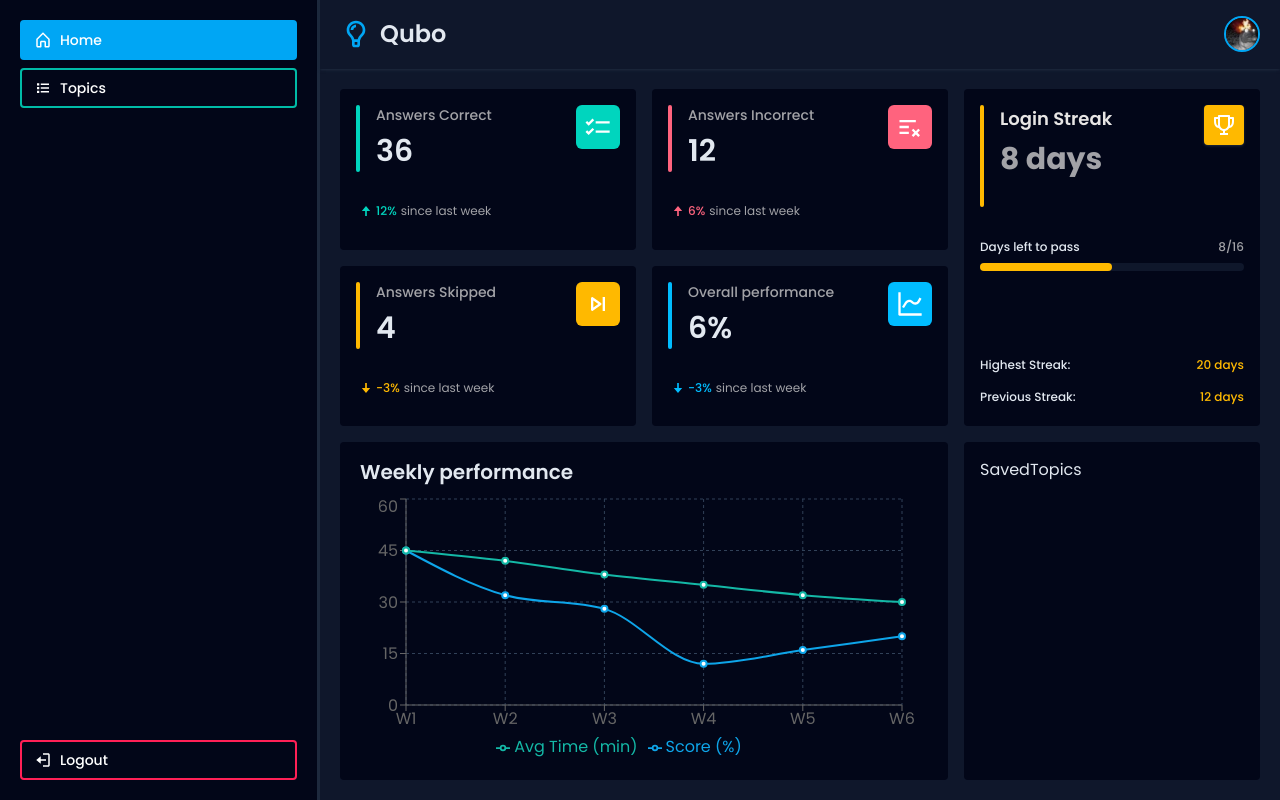
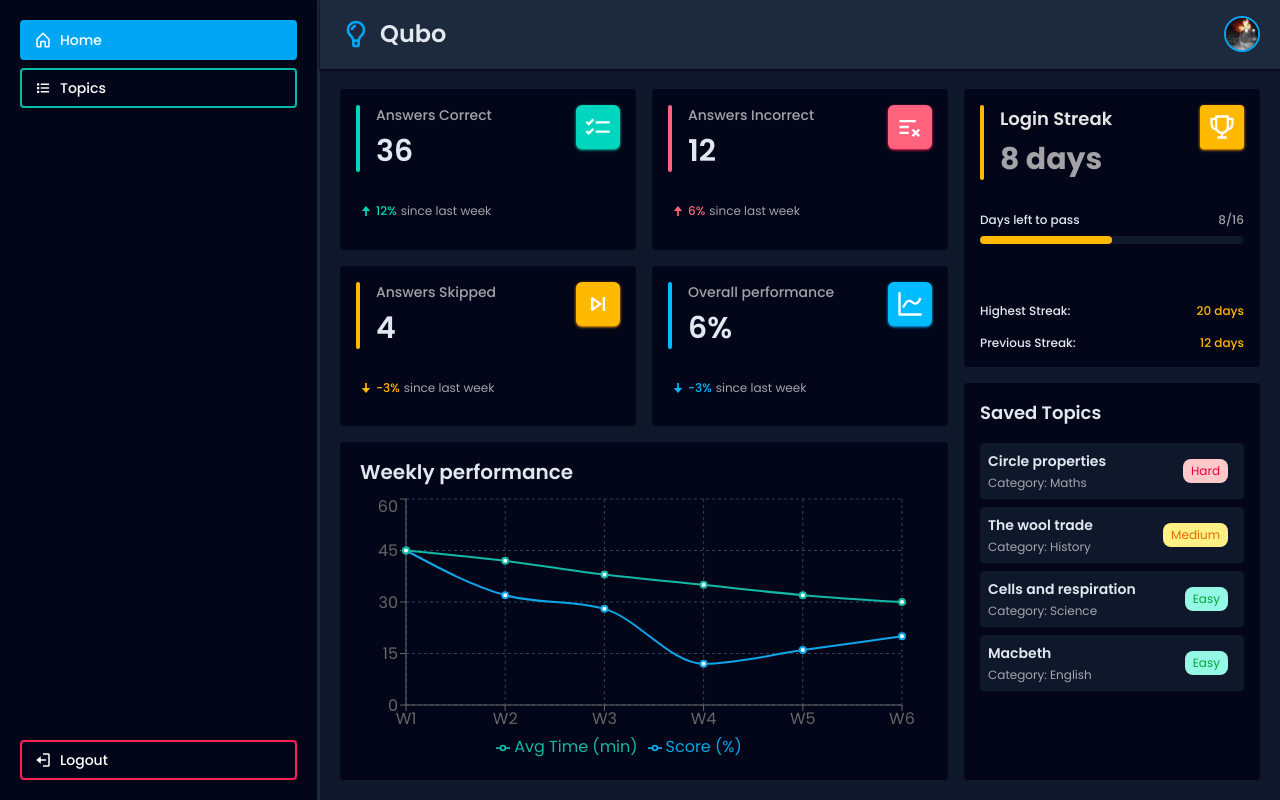
Before and after one commit to N4EXM/quiz_app, a React app in the folder frontend/: page / in a window 1280 px wide. Built offline with nearby package versions, Linux system fonts and the light colour scheme; the HTML template or start-up script is replaced by a standard one.

Commit message:
working on the TopicsList page

```diff
--- a/frontend/src/components/Home/CurrentStreakCard.jsx
+++ b/frontend/src/components/Home/CurrentStreakCard.jsx
@@ -43,7 +43,7 @@ const CurrentStreakCard = ({
                     </div>
                 </div>
                 <i
-                    className='p-2 rounded-sm dark:bg-amber-400 bg-amber-500 text-white shadow shadow-slate-500 dark:shadow-slate-800'
+                    className='p-2 rounded-sm dark:bg-amber-400 bg-amber-500 text-white shadow shadow-slate-500 dark:shadow-amber-500'
                 >
                     {icon}
                 </i>
--- a/frontend/src/components/Home/SavedTopics.jsx
+++ b/frontend/src/components/Home/SavedTopics.jsx
@@ -1,4 +1,5 @@
-import React from 'react'
+import React, { useState } from 'react'
+import SmallTopicCard from './SmallTopicCard'
 
 const SavedTopics = ({
     colStart,
@@ -6,9 +7,38 @@ const SavedTopics = ({
     rowStart,
     rowEnd,
 }) => {
+
+
+    const [savedTopics, setSavedTopics] = useState([
+        {
+            topicId: 0,
+            title: "Circle properties",
+            category: "Maths",
+            difficulty: "Hard"
+        },
+        {
+            topicId: 1,
+            title: "The wool trade",
+            category: "History",
+            difficulty: "Medium"
+        },
+        {
+            topicId: 2,
+            title: "Cells and respiration",
+            category: "Science",
+            difficulty: "Easy"
+        },
+        {
+            topicId: 3,
+            title: "Macbeth",
+            category: "English",
+            difficulty: "Easy"
+        },
+    ])
+
     return (
         <div
-            className="w-full h-full bg-slate-100 shadow-sm shadow-slate-400 rounded-sm p-4 dark:bg-slate-950 dark:shadow-none"
+            className="w-full h-full bg-slate-100 shadow-sm shadow-slate-400 rounded-sm p-4 dark:bg-slate-950 dark:shadow-none flex flex-col gap-4"
             style={{
                 gridColumnStart: colStart,
                 gridColumnEnd: colEnd,
@@ -16,7 +46,25 @@ const SavedTopics = ({
                 gridRowEnd: rowEnd
             }}
         >
-            SavedTopics
+            <h1
+                className='font-semibold text-lg'
+            >
+                Saved Topics
+            </h1>
+            <div
+                className='overflow-y-scroll flex flex-col gap-2 w-full h-68 scrollbar-hide'
+            >
+                {
+                    savedTopics.map((topic) => (
+                        <SmallTopicCard
+                            key={topic.id}
+                            title={topic.title}
+                            category={topic.category}
+                            difficulty={topic.difficulty}
+                        />
+                    ))
+                }
+            </div>
         </div>
     )
 
--- /dev/null
+++ b/frontend/src/components/Home/SmallTopicCard.jsx
@@ -0,0 +1,36 @@
+import React from 'react'
+
+const SmallTopicCard = ({title, category, difficulty}) => {
+  return (
+    <div
+        className='flex flex-row w-full h-fit items-center justify-between p-2 rounded-sm hover:text-sky-500 dark:hover:text-sky-400 duration-200 dark:bg-slate-900 bg-slate-200'
+    >
+        <div
+            className='flex flex-col gap-1 w-fit h-fit '
+        >
+            <h1
+                className='text-sm font-semibold'
+            >
+                {title}
+            </h1>
+            <p
+                className='text-xs text-stone-800/70 dark:text-stone-200/70'
+            >
+                Category: {category}
+            </p>
+        </div>
+        <div
+            className='flex flex-col w-fit h-full justify-center pr-2 items-center'
+        >
+            <p
+                className={`text-xs p-1 px-2 rounded-lg ${difficulty === "Hard" && "bg-red-200 text-rose-600"} ${difficulty === "Medium" && "bg-yellow-200 text-amber-600"} ${difficulty === "Easy" && "bg-teal-200 text-green-600"}`}
+            >
+                {difficulty}
+            </p>
+            {/* <svg  xmlns="http://www.w3.org/2000/svg" width={24} height={24} fill={"currentColor"} viewBox="0 0 24 24"><path d="M6 13h6v4l6-5-6-5v4H6z"></path></svg>     */}
+        </div>
+    </div>
+  )
+}
+
+export default SmallTopicCard
--- a/frontend/src/components/Home/StatisticsCard.jsx
+++ b/frontend/src/components/Home/StatisticsCard.jsx
@@ -48,7 +48,7 @@ const StatisticsCard = ({
           </div>
         </div>
         <i
-          className={`${colour === "green" && "bg-teal-500 dark:bg-teal-400"} ${colour === "red" && "bg-rose-500 dark:bg-rose-400"} ${colour === "orange" && "bg-amber-500 dark:bg-amber-400"} ${colour === "blue" && "bg-sky-500 dark:bg-sky-400"} p-2 rounded-md text-white`}
+          className={`${colour === "green" && "bg-teal-500 dark:bg-teal-400 dark:shadow-teal-500"} ${colour === "red" && "bg-rose-500 dark:bg-rose-400 dark:shadow-rose-500"} ${colour === "orange" && "bg-amber-500 dark:shadow-amber-500 dark:bg-amber-400"} ${colour === "blue" && "bg-sky-500 dark:bg-sky-400 dark:shadow-sky-500"} p-2 rounded-md text-white shadow shadow-slate-400`}
         >
           {icon}
         </i>
--- a/frontend/src/components/Navbar.jsx
+++ b/frontend/src/components/Navbar.jsx
@@ -18,7 +18,7 @@ const Navbar = () => {
 
   return (
     <div
-      className='flex flex-row items-center justify-between w-full h-fit px-5 p-4 bg-slate-100 shadow-slate-400 dark:bg-slate-900 dark:shadow-slate-800 shadow-sm'
+      className='flex flex-row items-center justify-between w-full h-fit px-5 p-4 bg-slate-100 shadow-slate-400 dark:bg-slate-800 dark:shadow-slate-950 shadow-sm '
     >
 
       {/* title */}
--- a/frontend/src/components/Sidebar.jsx
+++ b/frontend/src/components/Sidebar.jsx
@@ -8,7 +8,7 @@ const Sidebar = () => {
 
   return (
     <div
-      className='h-full items-start justify-between bg-slate-950 dark:bg-slate-950 border-r-3 border-slate-400 dark:border-slate-800 p-5 flex flex-col gap-10 w-80 max-w-80 min-w-80'
+      className='h-full items-start justify-between bg-slate-950  border-r-3 border-slate-400 dark:border-slate-800 p-5 flex flex-col gap-10 w-80 max-w-80 min-w-80'
     >
       <div
         className='flex flex-col gap-2 w-full h-fit'
--- /dev/null
+++ b/frontend/src/components/TopicsListComponents/TopicsList.jsx
@@ -0,0 +1,27 @@
+import React from 'react'
+
+const TopicsList = ({ quizTopicsList, topic }) => {
+  return (
+    <div
+        className='flex flex-col gap-2'
+    >
+        <div
+            className='flex flex-col gap-2 w-full h-fit'
+        >
+            <h1
+                className='text-lg font-semibold'
+            >
+                {topic}
+            </h1>
+            <span className='w-full min-h-0.5 bg-slate-700 dark:bg-slate-700'></span>
+        </div>
+        <div
+            className='flex flex-row items-center gap-4 w-full overflow-x-scroll'
+        >
+            {}
+        </div>
+    </div>
+  )
+}
+
+export default TopicsList
--- a/frontend/src/components/UserMenu.jsx
+++ b/frontend/src/components/UserMenu.jsx
@@ -21,7 +21,7 @@ const UserMenu = ({ userMenuToggle, setUserMenuToggle, setToggleSettings }) => {
   return (
     <>
       <div
-        className={`absolute top-12 right-0 w-64 min-h-40 h-fit pb-o.5 flex-col rounded-sm items-start justify-start shadow-slate-800 border-slate-100 border-2 dark:border-sky-500 dark:bg-slate-900 bg-slate-100 shadow ${userMenuToggle ? "flex" : "hidden"}`}
+        className={`absolute top-12 right-0 w-64 min-h-40 h-fit pb-0.5 flex-col rounded-sm items-start justify-start shadow-slate-950 dark:shadow-md border-slate-100 border-2 dark:border-sky-500 dark:bg-slate-900 bg-slate-100 shadow ${userMenuToggle ? "flex" : "hidden"}`}
         ref={checkClickRef}
       >
 
--- a/frontend/src/index.css
+++ b/frontend/src/index.css
@@ -157,6 +157,17 @@
 
 @custom-variant dark (&:where(.dark, .dark *));
 
+/* For Webkit-based browsers (Chrome, Safari and Opera) */
+.scrollbar-hide::-webkit-scrollbar {
+    display: none;
+}
+
+/* For IE, Edge and Firefox */
+.scrollbar-hide {
+    -ms-overflow-style: none;  /* IE and Edge */
+    scrollbar-width: none;  /* Firefox */
+}
+
 /* Set Poppins as the default font family */
 @theme {
   --font-sans: 'Poppins', ui-sans-serif, system-ui;
--- a/frontend/src/pages/Home.jsx
+++ b/frontend/src/pages/Home.jsx
@@ -78,14 +78,14 @@ const Home = () => {
         />
         <CurrentStreakCard
           rowStart={1}
-          rowEnd={7}
+          rowEnd={6}
           colStart={9}
           colEnd={13}
-          icon={<svg  xmlns="http://www.w3.org/2000/svg" width={24} height={24} fill={"currentColor"} viewBox="0 0 24 24">{/* Boxicons v3.0 https://boxicons.com | License  https://docs.boxicons.com/free */}<path d="m21,4h-3v-1c0-.55-.45-1-1-1H7c-.55,0-1,.45-1,1v1h-3c-.55,0-1,.45-1,1v3c0,4.29,1.79,6.88,4.81,6.99.88,1.52,2.4,2.62,4.19,2.92v2.09h-3v2h8v-2h-3v-2.09c1.79-.3,3.32-1.4,4.19-2.92,3.01-.11,4.81-2.7,4.81-6.99v-3c0-.55-.45-1-1-1ZM4,8v-2h2v6c0,.28.03.56.06.83-1.84-.71-2.06-3.52-2.06-4.83Zm12,4c0,2.21-1.79,4-4,4s-4-1.79-4-4V4h8v8Zm4-4c0,1.31-.22,4.12-2.06,4.83.04-.27.06-.55.06-.83v-6h2v2Z"></path></svg>}
+          icon={<svg  xmlns="http://www.w3.org/2000/svg" width={28} height={28} fill={"currentColor"} viewBox="0 0 24 24">{/* Boxicons v3.0 https://boxicons.com | License  https://docs.boxicons.com/free */}<path d="m21,4h-3v-1c0-.55-.45-1-1-1H7c-.55,0-1,.45-1,1v1h-3c-.55,0-1,.45-1,1v3c0,4.29,1.79,6.88,4.81,6.99.88,1.52,2.4,2.62,4.19,2.92v2.09h-3v2h8v-2h-3v-2.09c1.79-.3,3.32-1.4,4.19-2.92,3.01-.11,4.81-2.7,4.81-6.99v-3c0-.55-.45-1-1-1ZM4,8v-2h2v6c0,.28.03.56.06.83-1.84-.71-2.06-3.52-2.06-4.83Zm12,4c0,2.21-1.79,4-4,4s-4-1.79-4-4V4h8v8Zm4-4c0,1.31-.22,4.12-2.06,4.83.04-.27.06-.55.06-.83v-6h2v2Z"></path></svg>}
           value={8}
         />
         <SavedTopics
-          rowStart={7}
+          rowStart={6}
           rowEnd={13}
           colStart={9}
           colEnd={13}
--- a/frontend/src/pages/TopicListPage.jsx
+++ b/frontend/src/pages/TopicListPage.jsx
@@ -1,9 +1,173 @@
-import React from 'react'
+import React, { useEffect, useState } from 'react'
 import Layout from '../components/Layout'
+import TopicsList from '../components/TopicsListComponents/TopicsList';
+
 
 const TopicListPage = () => {
+
+  const quizzes = [
+    {
+      id: 1,
+      title: "Basic Arithmetic",
+      topic: "Mathematics",
+      desc: "Test your fundamental math skills with addition, subtraction, multiplication, and division problems.",
+      difficulty: "Easy",
+      completed: true
+    },
+    {
+      id: 2,
+      title: "Algebra Fundamentals",
+      topic: "Mathematics",
+      desc: "Solve linear equations and work with variables in this introductory algebra quiz.",
+      difficulty: "Medium",
+      completed: false
+    },
+    {
+      id: 3,
+      title: "World Capitals",
+      topic: "Geography",
+      desc: "How well do you know the capital cities of countries around the world?",
+      difficulty: "Medium",
+      completed: true
+    },
+    {
+      id: 4,
+      title: "Quantum Physics Basics",
+      topic: "Science",
+      desc: "Advanced concepts in quantum mechanics and particle physics for science enthusiasts.",
+      difficulty: "Hard",
+      completed: false
+    },
+    {
+      id: 5,
+      title: "JavaScript Fundamentals",
+      topic: "Programming",
+      desc: "Test your knowledge of JavaScript basics including variables, functions, and data types.",
+      difficulty: "Easy",
+      completed: true
+    },
+    {
+      id: 6,
+      title: "Ancient Civilizations",
+      topic: "History",
+      desc: "Explore the mysteries of ancient Egypt, Greece, Rome, and Mesopotamia.",
+      difficulty: "Medium",
+      completed: false
+    },
+    {
+      id: 7,
+      title: "Organic Chemistry",
+      topic: "Science",
+      desc: "Challenging questions about hydrocarbons, functional groups, and reaction mechanisms.",
+      difficulty: "Hard",
+      completed: false
+    },
+    {
+      id: 8,
+      title: "Grammar Essentials",
+      topic: "English",
+      desc: "Improve your writing with questions about punctuation, sentence structure, and common grammar rules.",
+      difficulty: "Easy",
+      completed: true
+    },
+    {
+      id: 9,
+      title: "Data Structures & Algorithms",
+      topic: "Computer Science",
+      desc: "Advanced problems involving trees, graphs, sorting algorithms, and time complexity.",
+      difficulty: "Hard",
+      completed: true
+    },
+    {
+      id: 10,
+      title: "Art History",
+      topic: "Arts",
+      desc: "From Renaissance masters to modern art movements, test your knowledge of art through the ages.",
+      difficulty: "Medium",
+      completed: false
+    },
+    {
+      id: 11,
+      title: "Human Anatomy",
+      topic: "Biology",
+      desc: "Identify organs, bones, and systems in the human body.",
+      difficulty: "Medium",
+      completed: true
+    },
+    {
+      id: 12,
+      title: "Financial Literacy",
+      topic: "Economics",
+      desc: "Basic concepts in personal finance, investing, and economic principles.",
+      difficulty: "Easy",
+      completed: false
+    },
+    {
+      id: 13,
+      title: "Machine Learning Concepts",
+      topic: "Artificial Intelligence",
+      desc: "Advanced topics in neural networks, deep learning, and AI algorithms.",
+      difficulty: "Hard",
+      completed: false
+    },
+    {
+      id: 14,
+      title: "Music Theory",
+      topic: "Music",
+      desc: "Understand scales, chords, rhythm, and musical notation.",
+      difficulty: "Medium",
+      completed: true
+    },
+    {
+      id: 15,
+      title: "Environmental Science",
+      topic: "Ecology",
+      desc: "Climate change, ecosystems, and conservation efforts around the world.",
+      difficulty: "Easy",
+      completed: false
+    }
+  ];
+
+  const getAllTopics = (quizzes) => {
+    const topics = quizzes.map(quiz => quiz.topic);
+    return [...new Set(topics)]; // Remove duplicates using Set
+  };
+
+  const getQuizzesByTopic = (topic) => {
+    return quizzes.filter(quiz =>
+      quiz.topic.toLowerCase() === topic.toLowerCase()
+    );
+  };
+
+  const [topics] = useState(getAllTopics(quizzes))
+
+  useEffect(() => {
+    console.log(topics)
+  }, [topics])
+
   return (
-    <Layout></Layout>
+    <Layout>
+      <div
+        className='flex flex-col gap-4 w-full p-5 h-full overflow-y-scroll scrollbar-hide'
+      >
+        {
+          topics
+          ? topics.map((topic) => (
+              <TopicsList
+                key={topic}
+                topic={topic}
+                quizTopicsList={getQuizzesByTopic}
+              />
+            ))
+          : <div
+              className=''
+            >
+
+            </div>
+
+        }
+      </div>
+    </Layout>
   )
 }
 
```
Also changed, not shown: frontend/src/components/TopicsListComponents/TopicCard.jsx (added, +11 -0 lines).
